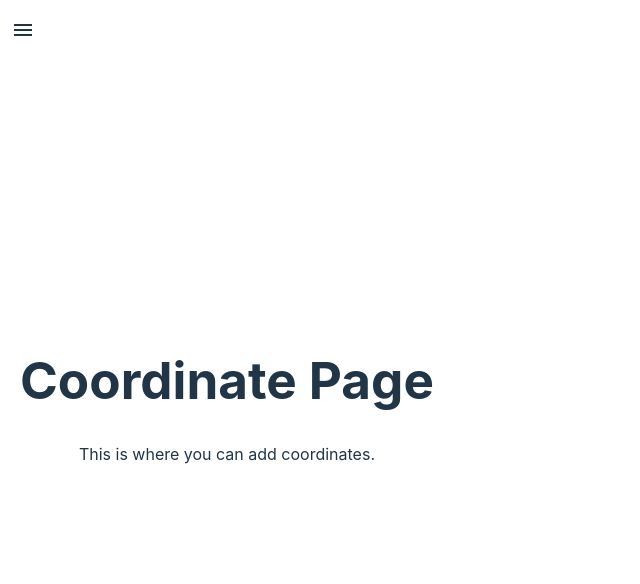
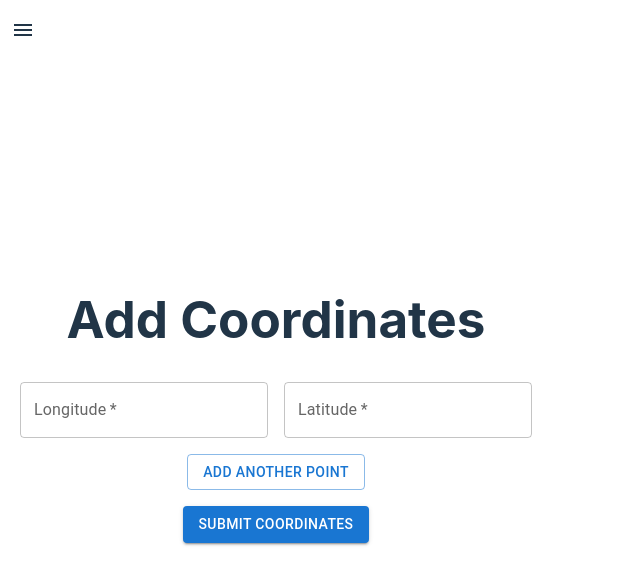
Before and after one commit to johnnyblaze993/electron-cesium, a React (Vite) app: page /add-coordinate in a window 1280 px wide. Shown: the top 584 px of the page, without its empty margins (0-640 px from the left). Built offline with nearby package versions, Linux system fonts and the light colour scheme.

Commit message:
User input coordinates with IPC

```diff
--- a/electron/preload.ts
+++ b/electron/preload.ts
@@ -1,7 +1,9 @@
 // electron/preload.ts
+
 import { contextBridge, ipcRenderer } from 'electron';
 
-// Expose a safe API to the renderer process
 contextBridge.exposeInMainWorld('electronAPI', {
-  openTestWindow: () => ipcRenderer.send('open-test-window')
+  openTestWindow: () => ipcRenderer.send('open-test-window'),
+  sendCoordinates: (coordinates: any) => ipcRenderer.send('send-coordinates', coordinates),
+  onCoordinatesUpdate: (callback: (arg0: any) => void) => ipcRenderer.on('update-coordinates', (_event, data) => callback(data)),
 });
--- a/package.json
+++ b/package.json
@@ -21,7 +21,8 @@
     "react": "^18.3.1",
     "react-dom": "^18.3.1",
     "react-router-dom": "^6.27.0",
-    "resium": "^1.18.3"
+    "resium": "^1.18.3",
+    "zustand": "^5.0.0"
   },
   "devDependencies": {
     "@eslint/js": "^9.11.1",
--- a/src/App.tsx
+++ b/src/App.tsx
@@ -1,42 +1,41 @@
-import { Viewer, Entity, EntityDescription, GeoJsonDataSource } from 'resium';
+//@ts-nocheck
+import { Viewer, Entity, PointGraphics } from 'resium';
 import { Cartesian3, Color, createWorldTerrainAsync } from 'cesium';
+import { useEffect, useState } from 'react';
 
 function App() {
-  const openTestWindow = () => {
-    window.electronAPI.openTestWindow();  // Access the exposed API
-  };
+  const [coordinates, setCoordinates] = useState([]);  // State for coordinates
 
-  // Create the terrain provider for 3D terrain
   const terrainProvider = createWorldTerrainAsync();
 
-  // Example entity's position and properties
-  const position = Cartesian3.fromDegrees(-86.5861, 34.7304, 0);  // Longitude, Latitude, Height
-  const pointGraphics = { pixelSize: 10, color: Color.RED };  // Red point
+  useEffect(() => {
+    // Listen for coordinates sent from the secondary window
+    window.electronAPI.onCoordinatesUpdate((newCoordinates) => {
+      setCoordinates((prevCoords) => [...prevCoords, ...newCoordinates]);
+      console.log('Updated Coordinates:', newCoordinates);
+    });
+  }, []);
 
   return (
     <div style={{ height: '100vh', width: '100vw', position: 'relative' }}>
-      <button onClick={openTestWindow} style={{ position: 'absolute', zIndex: 1000 }}>
+      <button onClick={() => window.electronAPI.openTestWindow()} style={{ position: 'absolute', zIndex: 1000 }}>
         Open Test Window
       </button>
 
       <Viewer full terrainProvider={terrainProvider}>
-        {/* Example entity: a red point on the globe */}
-        <Entity
-          position={position}  // Longitude, Latitude
-          name="Red point"
-          point={pointGraphics}  // Red point
-        >
-          <EntityDescription>
-            <h1>Hello, world.</h1>
-            <p>This is a red point on the globe.</p>
-          </EntityDescription>
-        </Entity>
-
-        {/* Load the Huntsville GeoJSON from src/assets/huntsville.geojson */}
-        <GeoJsonDataSource
-          data="/src/assets/huntsville.geojson"
-          clampToGround={true}  // Make sure the data sticks to the terrain
-        />
+        {/* Render points dynamically based on coordinates */}
+        {coordinates.map((coord, index) => {
+          const position = Cartesian3.fromDegrees(
+            parseFloat(coord.longitude),
+            parseFloat(coord.latitude),
+            0
+          );
+          return (
+            <Entity key={index} position={position} name={`Point ${index + 1}`}>
+              <PointGraphics pixelSize={10} color={Color.RED} />
+            </Entity>
+          );
+        })}
       </Viewer>
     </div>
   );
--- a/src/components/AddCoordinate.tsx
+++ b/src/components/AddCoordinate.tsx
@@ -1,18 +1,69 @@
-// src/AddCoordinate.tsx
-import React from 'react';
-import DrawerMenu from './DrawerMenu';  // Import the DrawerMenu component
+import React, { useState } from 'react';
+import DrawerMenu from './DrawerMenu';
+import { TextField, Button, Box } from '@mui/material';
+
+interface Coordinate {
+  longitude: string;
+  latitude: string;
+}
 
 const AddCoordinate: React.FC = () => {
+  const [coordinates, setCoordinates] = useState<Coordinate[]>([{ longitude: '', latitude: '' }]);
+
+  // Handle input changes for longitude and latitude
+  const handleInputChange = (index: number, field: string, value: string) => {
+    const updatedCoordinates = [...coordinates];
+    updatedCoordinates[index] = { ...updatedCoordinates[index], [field]: value };
+    setCoordinates(updatedCoordinates);
+  };
+
+  // Add a new coordinate input field
+  const handleAddPoint = () => {
+    setCoordinates([...coordinates, { longitude: '', latitude: '' }]);
+  };
+
+  // Handle form submission
+  const handleSubmit = (event: React.FormEvent) => {
+    event.preventDefault();
+
+    // Send the coordinates to the main Electron process via ipcRenderer
+    //@ts-ignore
+    window.electronAPI.sendCoordinates(coordinates);
+
+    console.log('Submitted Coordinates:', coordinates); // Log the coordinates
+  };
+
   return (
     <div>
-      {/* DrawerMenu is now shared */}
       <DrawerMenu />
-
-      {/* Main content for AddCoordinate page */}
-      <div style={{ padding: '20px', textAlign: 'center' }}>
-        <h1>Coordinate Page</h1>
-        <p>This is where you can add coordinates.</p>
-      </div>
+      <Box sx={{ padding: '20px', textAlign: 'center' }}>
+        <h1>Add Coordinates</h1>
+        <form onSubmit={handleSubmit}>
+          {coordinates.map((coord, index) => (
+            <Box key={index} sx={{ display: 'flex', justifyContent: 'center', gap: 2, marginBottom: 2 }}>
+              <TextField
+                label="Longitude"
+                value={coord.longitude}
+                onChange={(e) => handleInputChange(index, 'longitude', e.target.value)}
+                required
+              />
+              <TextField
+                label="Latitude"
+                value={coord.latitude}
+                onChange={(e) => handleInputChange(index, 'latitude', e.target.value)}
+                required
+              />
+            </Box>
+          ))}
+          <Button type="button" onClick={handleAddPoint} variant="outlined" sx={{ marginBottom: 2 }}>
+            Add Another Point
+          </Button>
+          <br />
+          <Button type="submit" variant="contained" color="primary">
+            Submit Coordinates
+          </Button>
+        </form>
+      </Box>
     </div>
   );
 };
```
Also changed, not shown: electron/electron.ts (+14 -7 lines), src/stores/coordinateStore.ts (added, +33 -0 lines), 1 other file (tests, documents, lock files or other folders).
